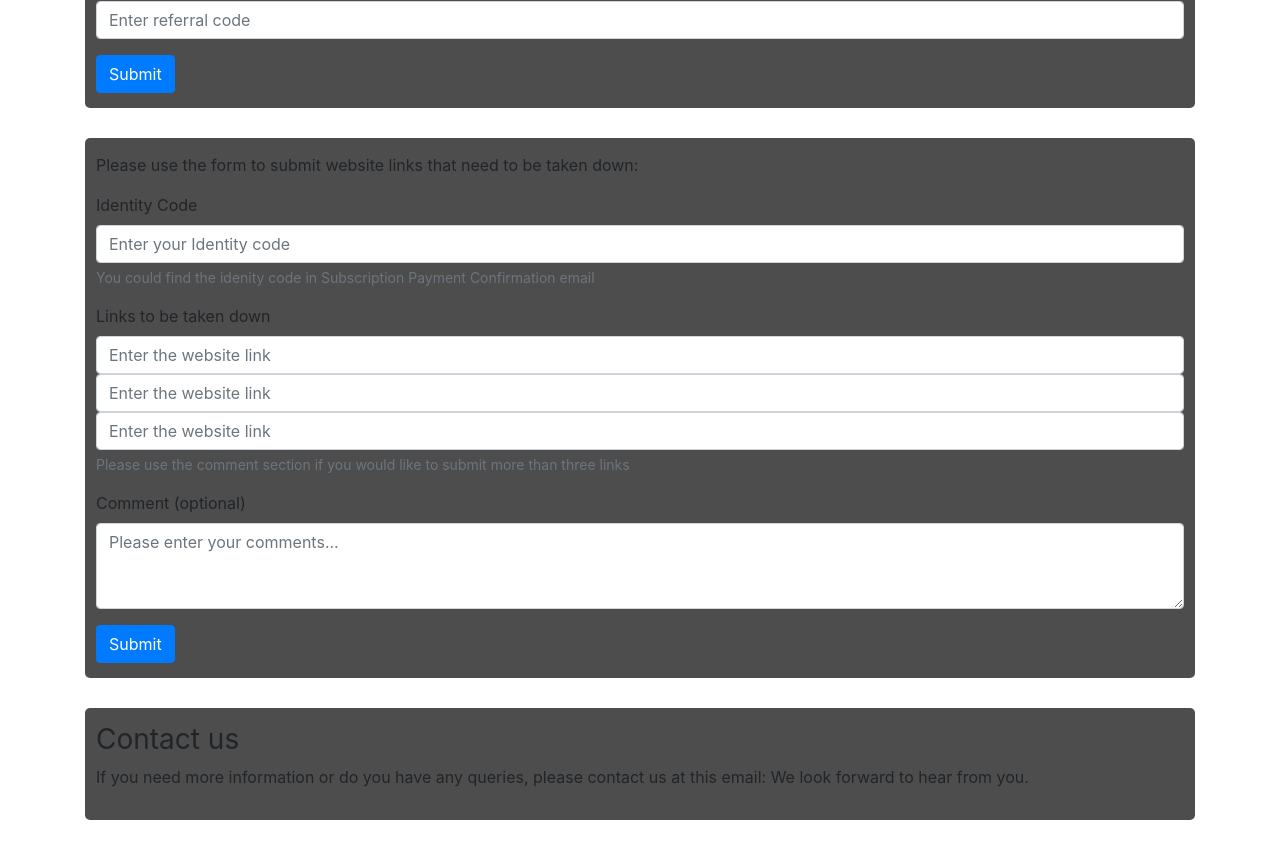
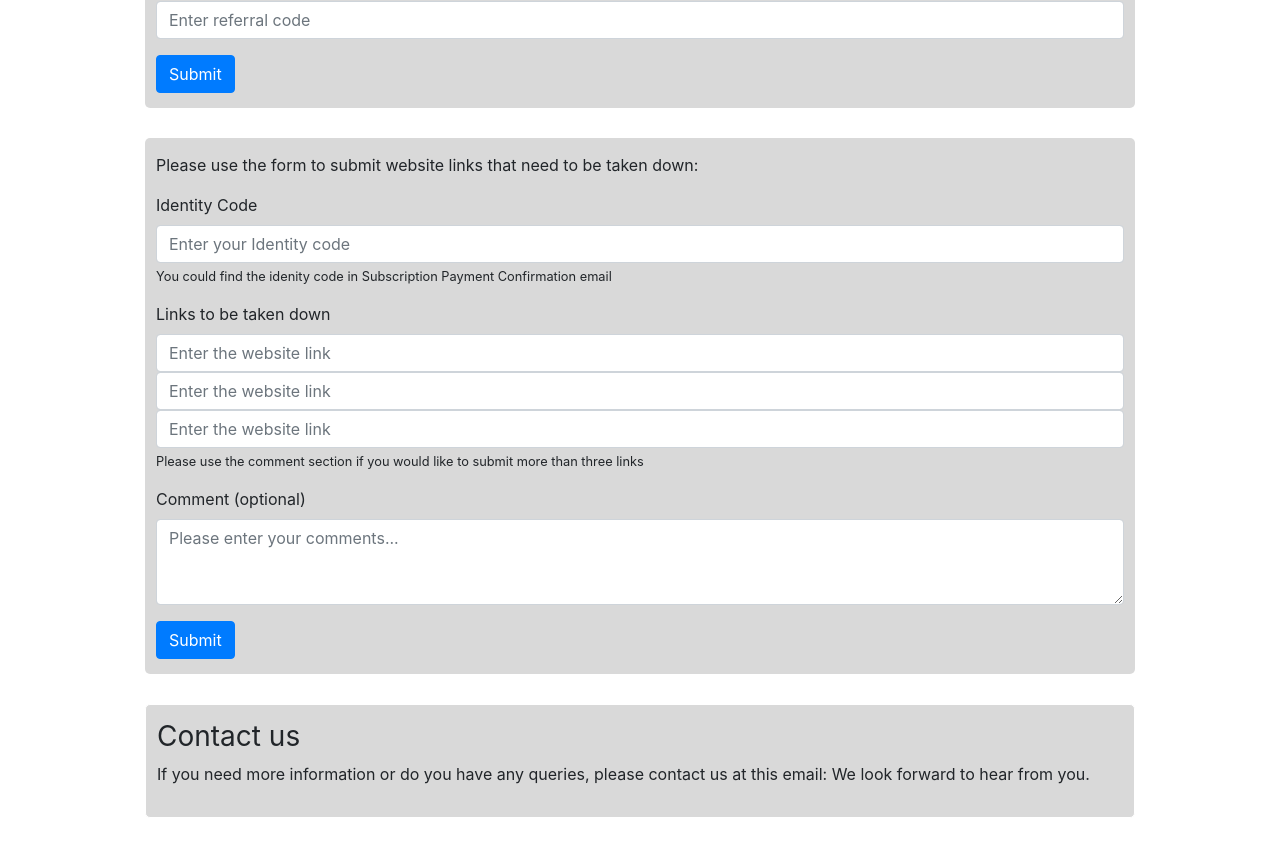
Before and after one commit to getheash/geth-management, a React (Create React App) app: page / in a window 1280 px wide. Shown: the part 680-1535 px from the top of the page. Built offline with nearby package versions, Linux system fonts and the light colour scheme.

Commit message:
Implemented a fluid theme for both dark and light mode

```diff
--- a/public/index.html
+++ b/public/index.html
@@ -5,7 +5,12 @@
     <link rel="icon" href="%PUBLIC_URL%/favicon.ico" />
     <meta name="viewport" content="width=device-width, initial-scale=1" />
     <meta name="theme-color" content="#000000" />
-    <!-- <meta name="color-scheme" content="dark light" />-->
+    <link
+      rel="stylesheet"
+      href="https://stackpath.bootstrapcdn.com/bootstrap/4.5.2/css/bootstrap.min.css"
+      integrity="sha384-JcKb8q3iqJ61gNV9KGb8thSsNjpSL0n8PARn9HuZOnIxN0hoP+VmmDGMN5t9UJ0Z"
+      crossorigin="anonymous"
+    />
     <meta
       name="description"
       content="Web site created using create-react-app"
--- a/src/component/contact.jsx
+++ b/src/component/contact.jsx
@@ -3,7 +3,7 @@ import React from "react";
 const Contact = () => {
   return (
     <div>
-      <section id="contact">
+      <section id="contact" className="border border-white">
         <h3>Contact us</h3>
         <p>
           If you need more information or do you have any queries, please
--- a/src/component/submitLinks.jsx
+++ b/src/component/submitLinks.jsx
@@ -25,7 +25,7 @@ const SubmitLinks = () => {
               placeholder="Enter your Identity code"
               required
             />
-            <small id="identityCodeHelp" className="form-text text-muted">
+            <small id="identityCodeHelp" className="form-text">
               You could find the idenity code in Subscription Payment
               Confirmation email
             </small>
@@ -51,7 +51,7 @@ const SubmitLinks = () => {
               id="urlLinks"
               placeholder="Enter the website link"
             />
-            <small id="urlLinksHelp" className="form-text text-muted">
+            <small id="urlLinksHelp" className="form-text">
               Please use the comment section if you would like to submit more
               than three links
             </small>
@@ -71,7 +71,7 @@ const SubmitLinks = () => {
             Submit
           </button>
           {submit ? (
-            <div className="success-message">
+            <div className="success-message bg-primary rounded-sm text-white">
               Thank you. We will send you a confirmation email when the links
               have been taken down successfully.
             </div>
--- a/src/component/subscription.jsx
+++ b/src/component/subscription.jsx
@@ -95,7 +95,7 @@ const Subscription = () => {
             Submit
           </button>
           {submit ? (
-            <div className="success-message">
+            <div className="success-message bg-primary rounded-sm text-white">
               Success! Look out for an email with payment info from us. Thank
               you.
             </div>
--- a/src/index.css
+++ b/src/index.css
@@ -5,7 +5,7 @@ body {
     sans-serif;
   -webkit-font-smoothing: antialiased;
   -moz-osx-font-smoothing: grayscale;
-  background-color: var(--background);
+  background-color: #fff;
 }
 
 code {
@@ -50,8 +50,7 @@ li a:hover {
 /* Dark theme styles */
 @media (prefers-color-scheme: dark) {
   :root {
-    --background-element: rgba(33, 33, 33, 0.8);
-    --background: #121212;
+    background-color: #d81212;
   }
   /*
   #title,
@@ -87,7 +86,7 @@ li a:hover {
 #subscription,
 #submitLinks,
 #contact {
-  background-color: rgba(33, 33, 33, 0.8);
+  background-color: rgba(128, 128, 128, 0.3);
   padding: 15px 6px;
   border-radius: 5px;
   margin-top: 15px;
@@ -110,3 +109,8 @@ li a:hover {
 #contact h3 {
   font-weight: 400;
 }
+
+.success-message {
+  margin-top: 8px;
+  padding: 4px;
+}
--- a/src/index.js
+++ b/src/index.js
@@ -3,7 +3,6 @@ import ReactDOM from "react-dom";
 import "./index.css";
 import App from "./App";
 import * as serviceWorker from "./serviceWorker";
-import "C:/Users/geth_/my-app/node_modules/bootstrap/dist/css/bootstrap.css";
 
 ReactDOM.render(
   <React.StrictMode>
```
